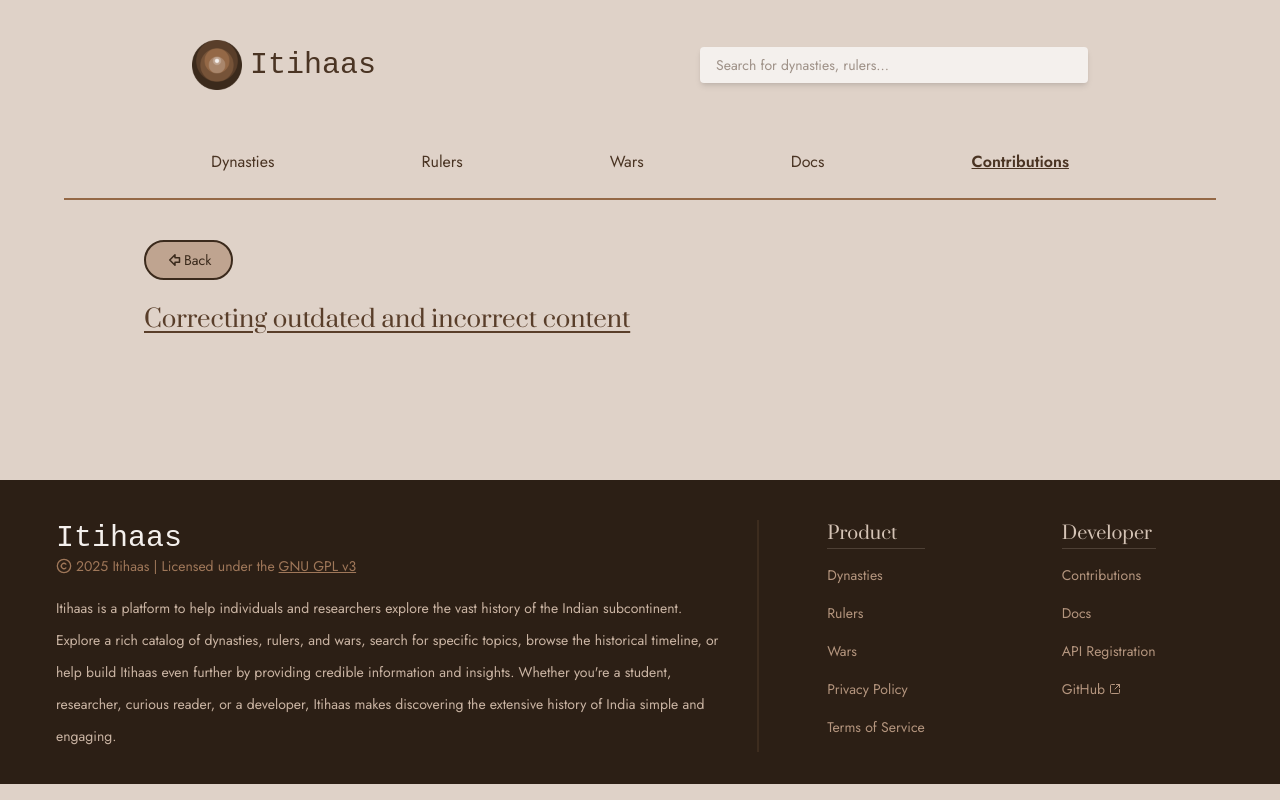
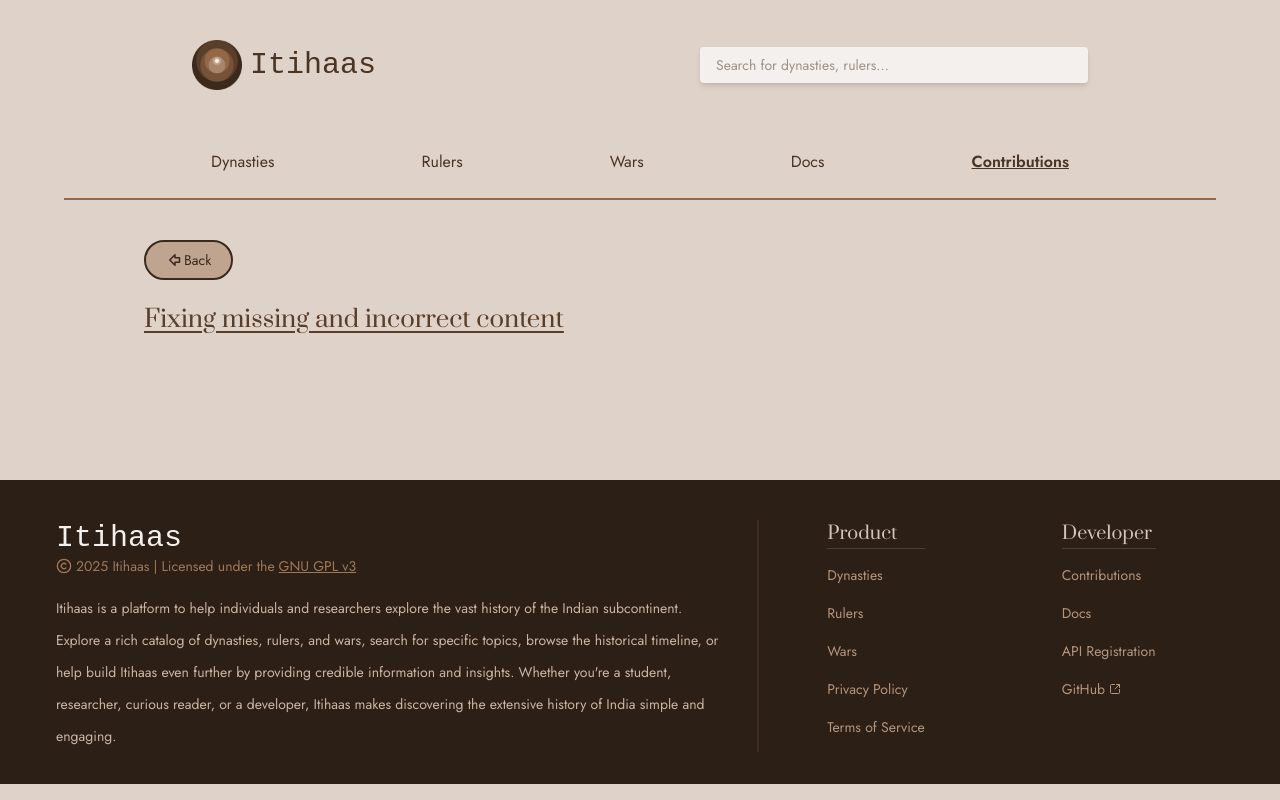
Before and after one commit to sunillshastry/itihaas-client, a React (Vite) app: page /issues/fix in a window 1280 px wide. Built offline with nearby package versions, Linux system fonts and the light colour scheme; a web font is replaced by a local one.

Commit message:
Update heading content

```diff
--- a/src/pages/contributions/FixContribution.tsx
+++ b/src/pages/contributions/FixContribution.tsx
@@ -10,7 +10,7 @@ function FixContribution() {
 			<Navbar />
 			<MainContainer>
 				<BackButton />
-				<SubHeader>Correcting outdated and incorrect content</SubHeader>
+				<SubHeader>Fixing missing and incorrect content</SubHeader>
 			</MainContainer>
 			<Footer className="mt-36" />
 		</>
```
